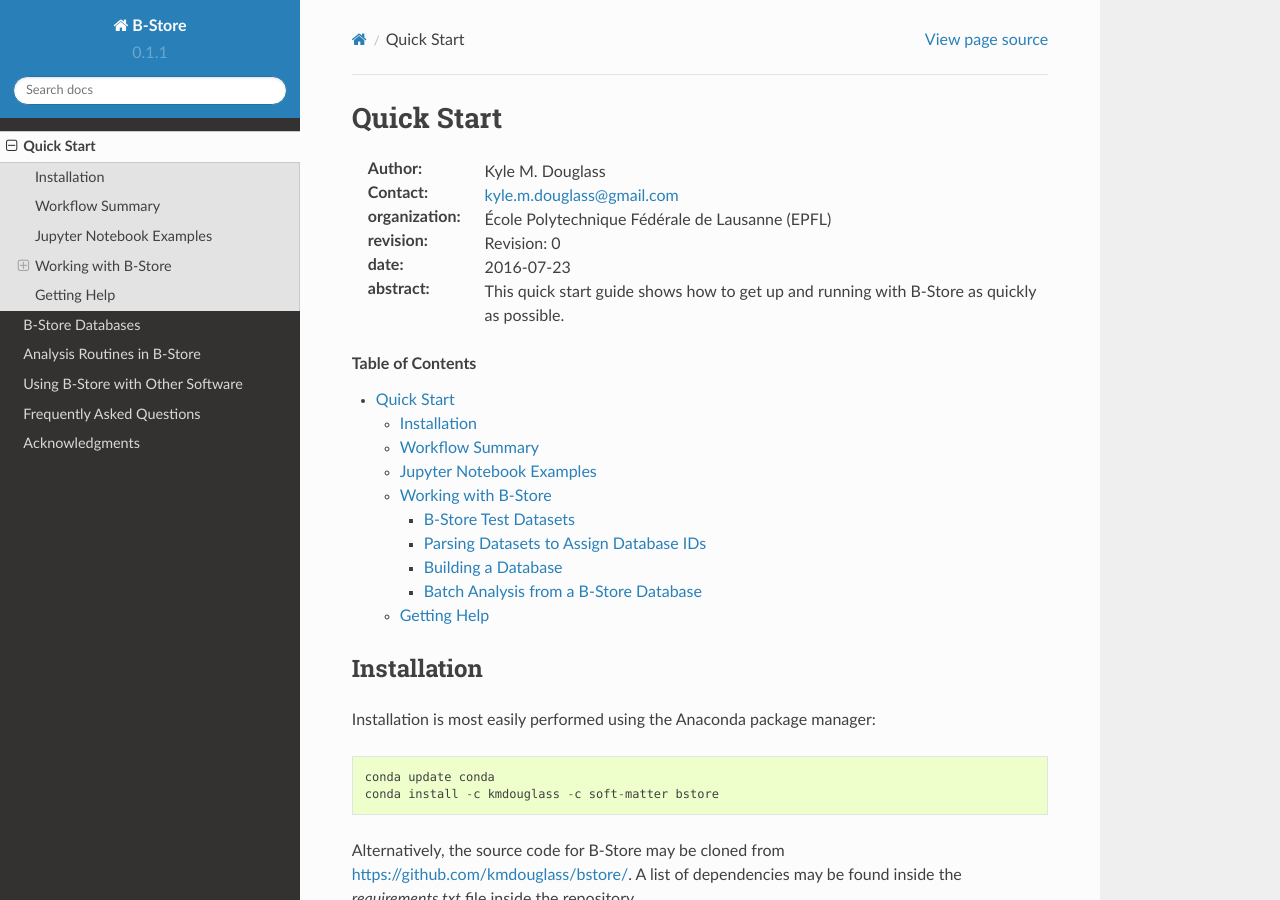
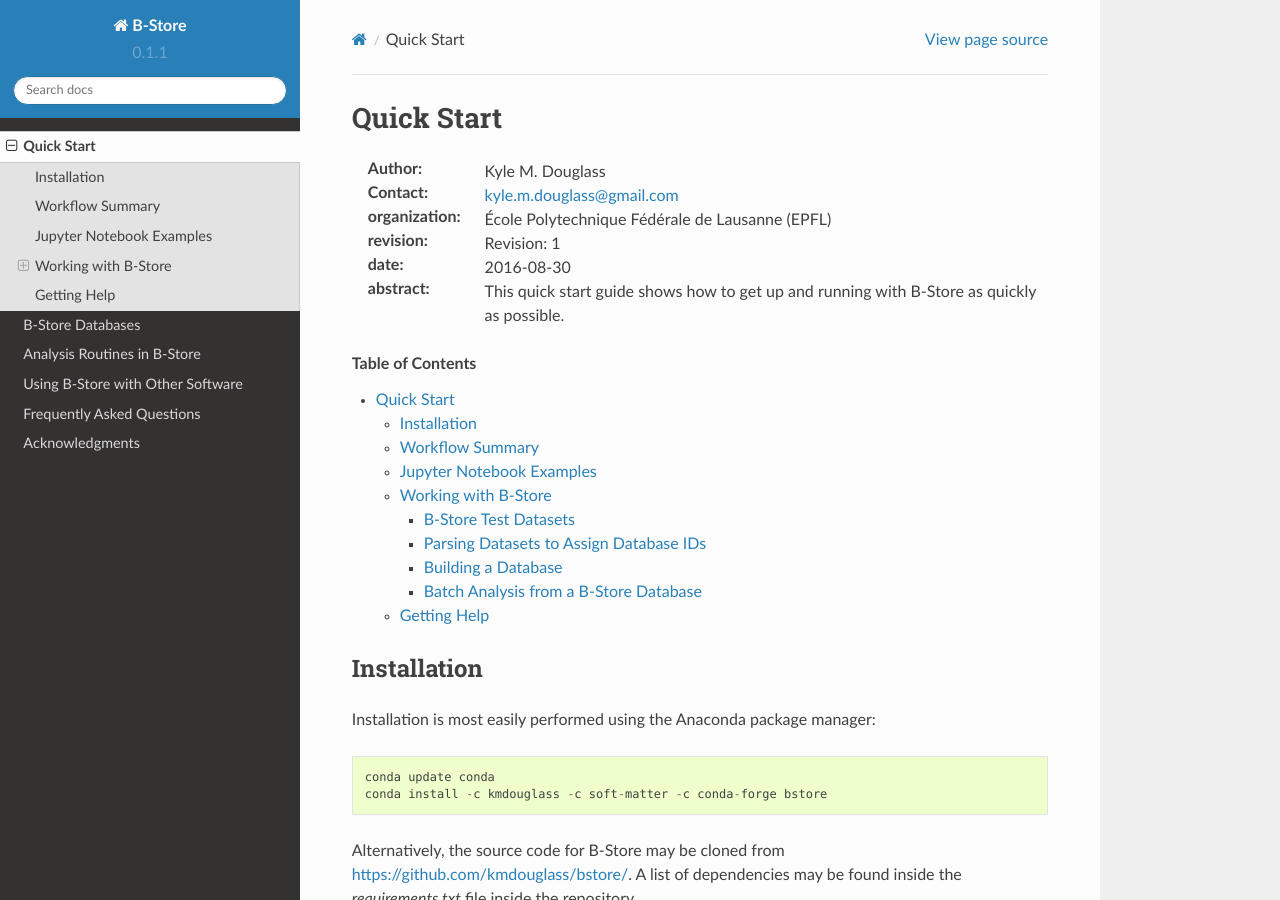
Before and after one commit to kmdouglass/bstore, a Sphinx documentation site: the page built from docs/quickstart.rst, in a window 1280 px wide and 900 px high. Built offline with Sphinx 7.4.7 and the Read the Docs theme 2.0.0, drawn with Linux system fonts in a browser that asks for light colours.

Commit message:
Update documentation on development branch.

```diff
--- a/docs/acknowledgments.rst
+++ b/docs/acknowledgments.rst
@@ -7,8 +7,8 @@
 :Author: Kyle M. Douglass
 :Contact: kyle.m.douglass@gmail.com
 :organization: École Polytechnique Fédérale de Lausanne (EPFL)
-:revision: $Revision: 0 $
-:date: 2016-07-10
+:revision: $Revision: 1 $
+:date: 2016-08-30
 
 :abstract:
 
--- a/docs/quickstart.rst
+++ b/docs/quickstart.rst
@@ -7,8 +7,8 @@
 :Author: Kyle M. Douglass
 :Contact: kyle.m.douglass@gmail.com
 :organization: École Polytechnique Fédérale de Lausanne (EPFL)
-:revision: Revision: 0
-:date: 2016-07-23
+:revision: Revision: 1
+:date: 2016-08-30
 
 :abstract:
 
@@ -28,7 +28,7 @@
 manager::
 
   conda update conda
-  conda install -c kmdouglass -c soft-matter bstore
+  conda install -c kmdouglass -c soft-matter -c conda-forge bstore
 
 Alternatively, the source code for B-Store may be cloned from
 https://github.com/kmdouglass/bstore/. A list of dependencies may be
```
Also changed, not shown: other parts of docs/acknowledgments.rst (+1 -0 lines), README.md (+2 -2 lines).
